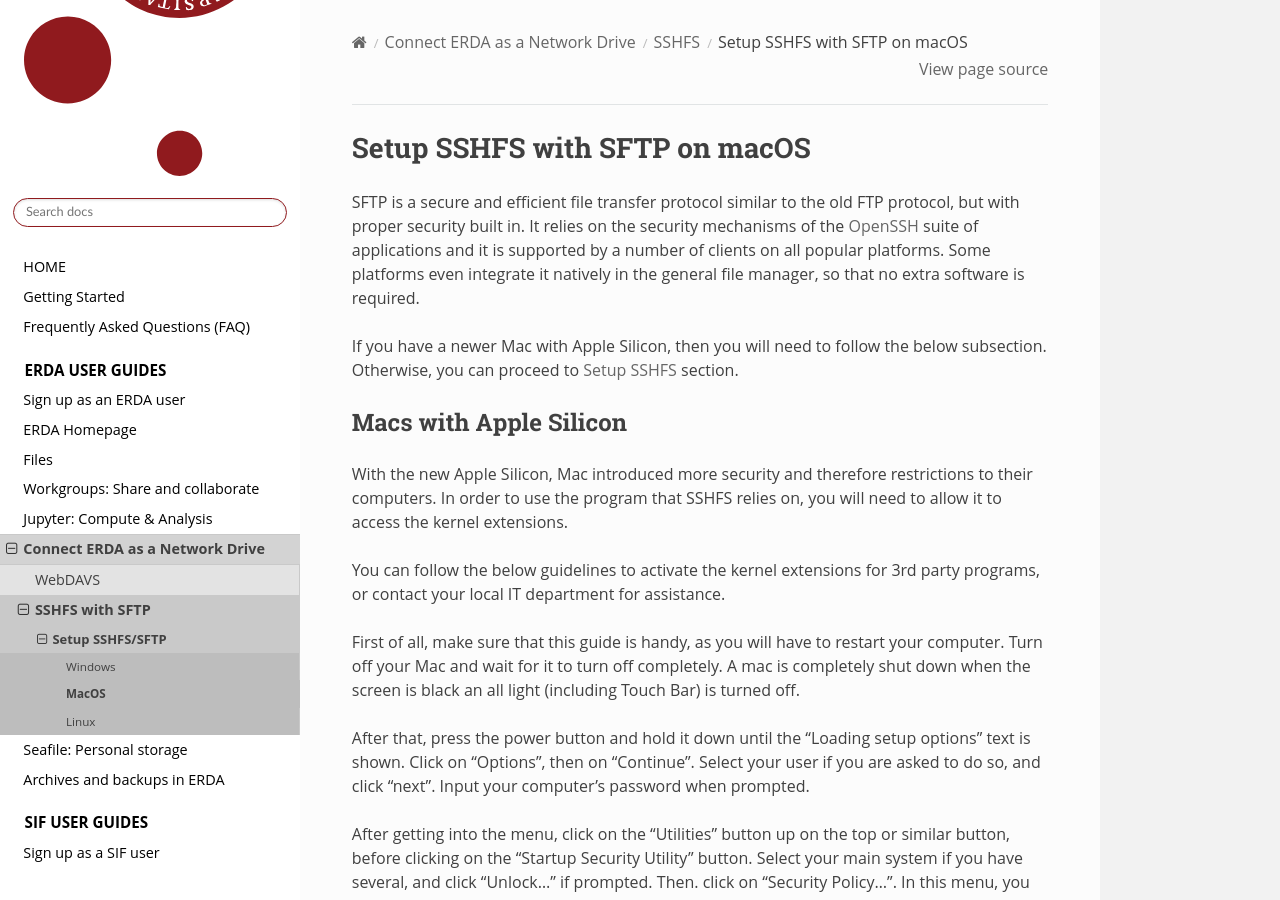
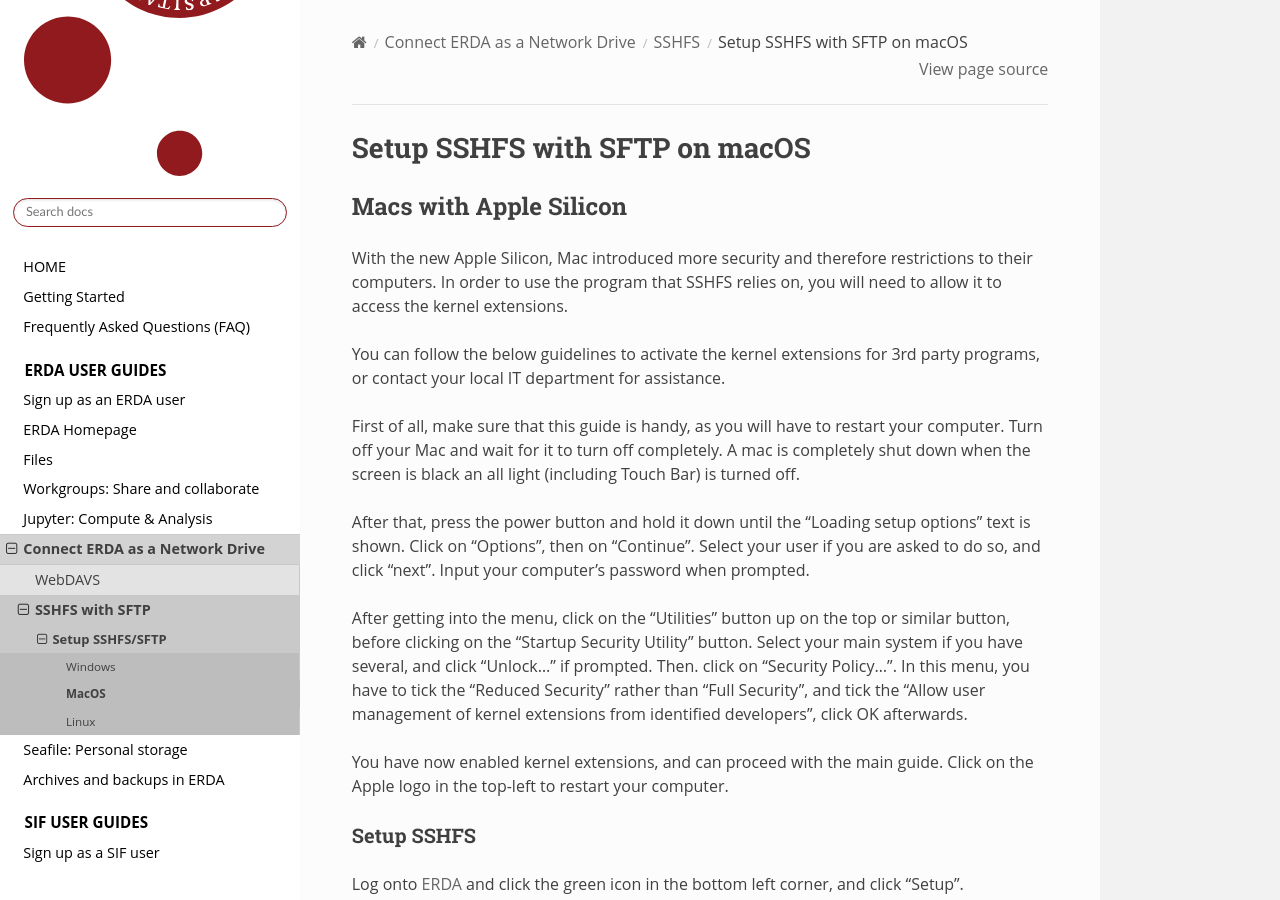
Before and after one commit to ucphhpc/migrid-user-docs, a Sphinx documentation site: the page built from docs/sections/erda/networkdrive/sshfs/macos.rst, in a window 1280 px wide and 900 px high. Built offline with Sphinx 7.4.7 and the Read the Docs theme 3.1.0, drawn with Linux system fonts in a browser that asks for light colours.

Commit message:
and get macOS on board previous commit

```diff
--- a/docs/sections/erda/networkdrive/sshfs/macos.rst
+++ b/docs/sections/erda/networkdrive/sshfs/macos.rst
@@ -2,13 +2,6 @@
 
 Setup SSHFS with SFTP on macOS
 ==============================
-
-SFTP is a secure and efficient file transfer protocol similar to the old FTP protocol, but with proper security built in.
-It relies on the security mechanisms of the `OpenSSH <http://www.openssh.com/>`_ suite of applications and it is supported
-by a number of clients on all popular platforms. Some platforms even integrate it natively in the general file manager, so that no extra software is required.
-
-If you have a newer Mac with Apple Silicon, then you will need to follow the below subsection. Otherwise, you can proceed to :ref:`erda-networkdrive-msftpsetup` section.
-
 
 .. _erda-networkdrive-applesilicon:
 
```
